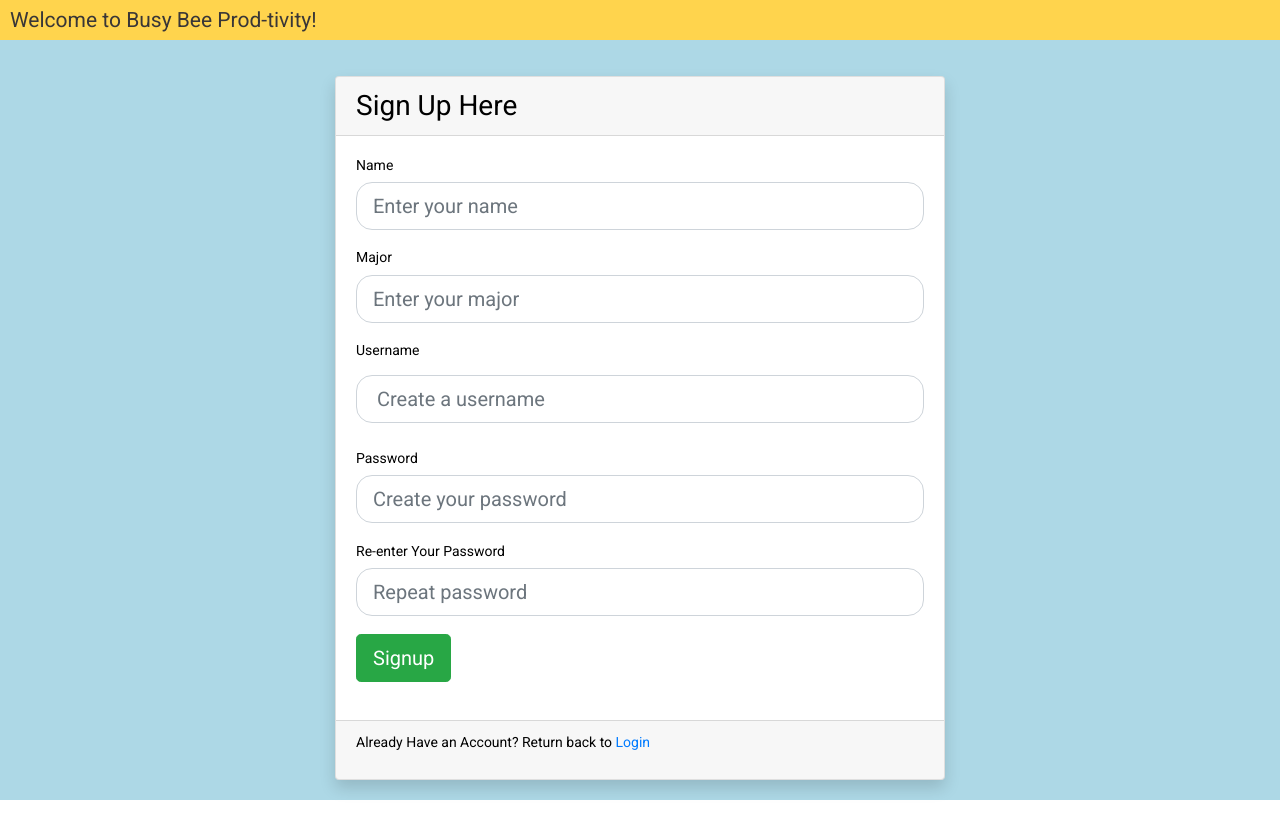
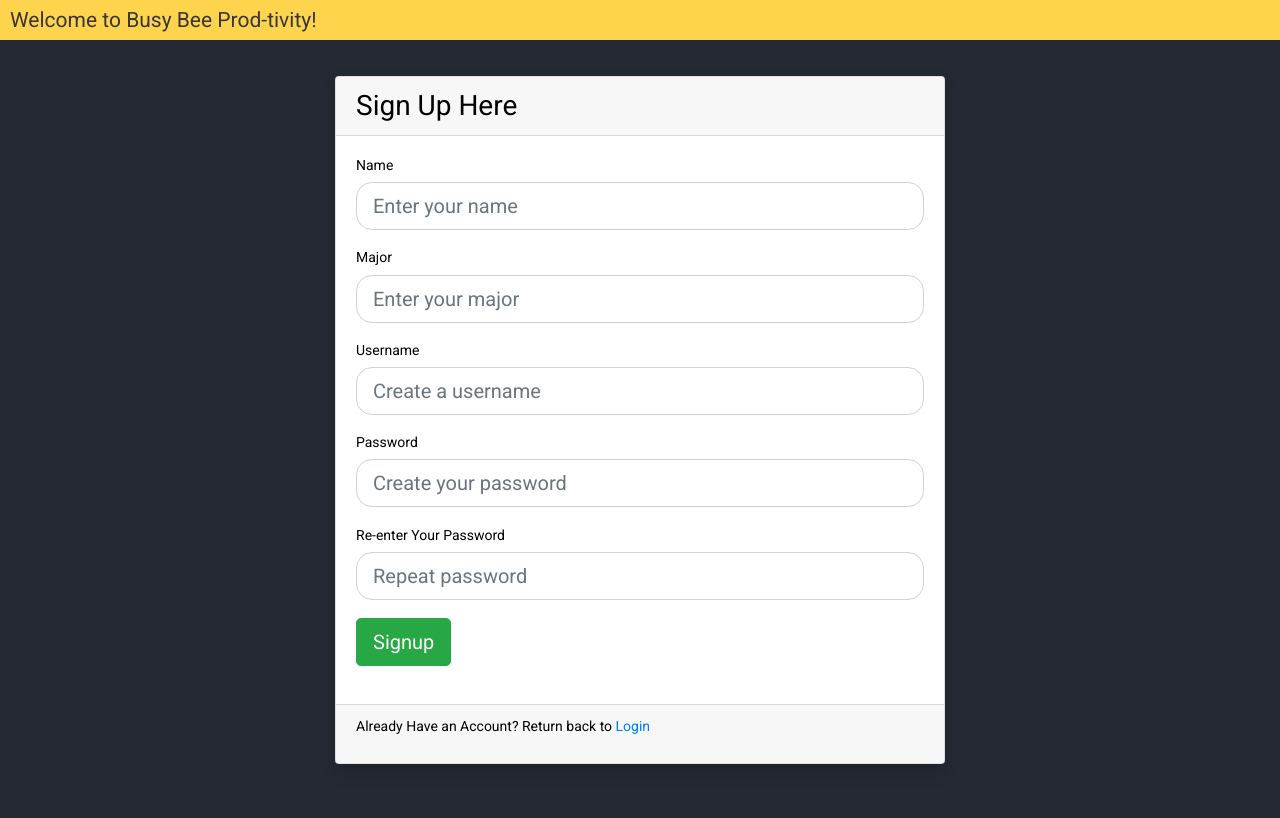
Before and after one commit to jinhanjun/prod-tivity, a PHP site: page /signup.php in a window 1280 px wide. Run offline with PHP 8.4, Linux system fonts and the light colour scheme; some libraries are stand-ins or nearby versions.

Commit message:
Update signup.css
more color change

```diff
--- a/signup.css
+++ b/signup.css
@@ -1,3 +1,10 @@
+
+body {
+    background-color: #252933;
+}
+.ui {
+    background-color:  #252933;
+}
 .form-rounded {
     border-radius: 0.8em;
 }
@@ -6,22 +13,24 @@
     color: black;
 }
 
-#signupub {
-    padding: 12px 20px; margin: 8px 0; box-sizing: border-box;
+.signupbox {
+    box-sizing: border-box;
 }
 
 #signupass {
-    padding: 12px 20px; margin: 8px 0; box-sizing: border-box;
+
 }
 
 #signupass2 {
-    padding: 12px 20px; margin: 8px 0; box-sizing: border-box;
 }
+
 
 .superror {
     color: red;
+
 }
 
 #loginlink {
     text-decoration: none;
+
 }
```
